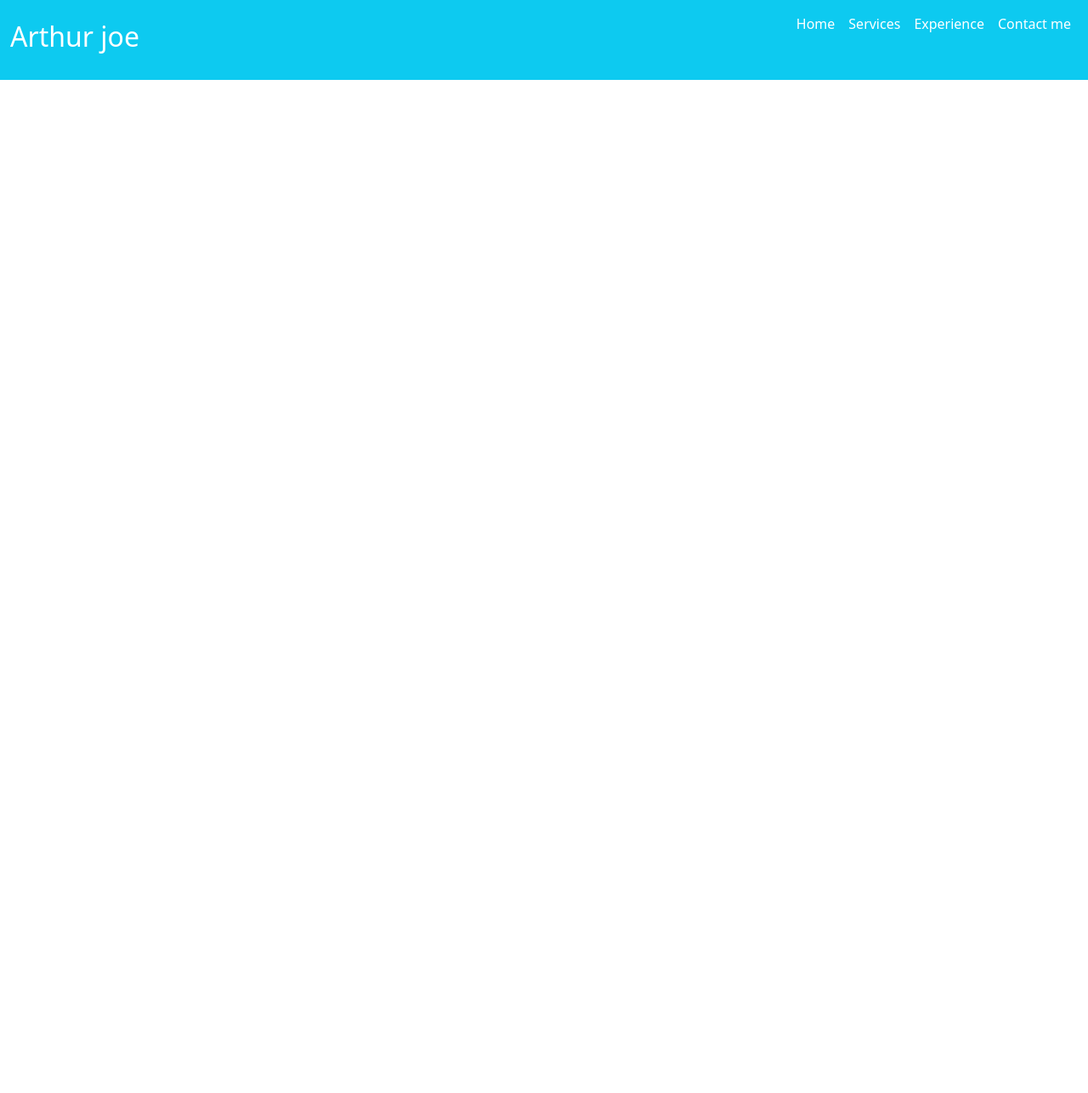
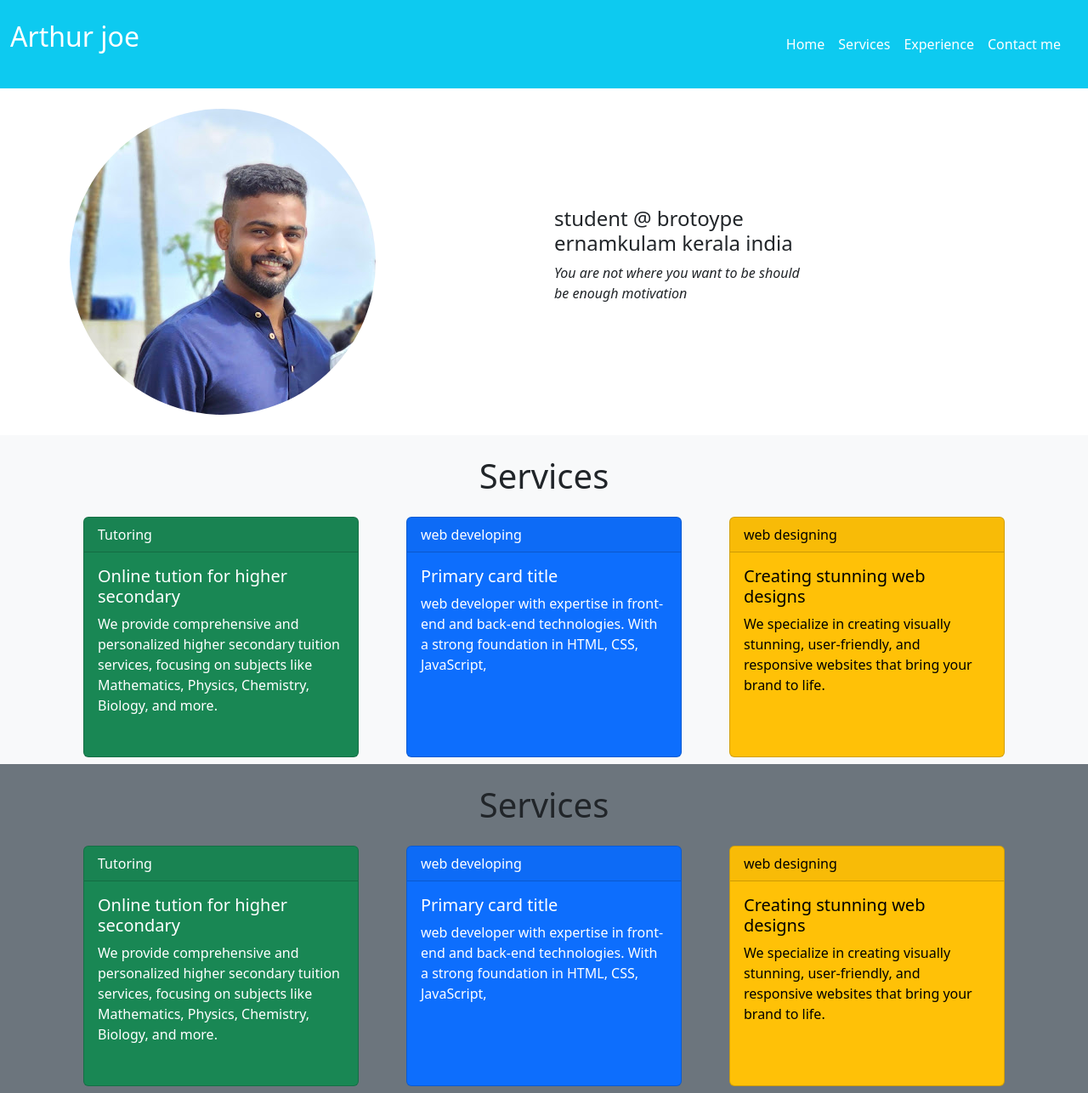
Before and after one commit to arthurjoe09/portfoliowebsite, a plain HTML site: page index.html in a window 1280 px wide. Shown: the whole page at 85% size. Before the commit the page ends 800 px from the top, so only its background shows below. Drawn offline with nearby package versions, Linux system fonts and the light colour scheme.

Commit message:
added services and experience cards

```diff
--- a/index.html
+++ b/index.html
@@ -14,7 +14,7 @@
             <div class="col-md-6 col-9 p-4 pl-5">
                 <h2>Arthur joe</h2>
             </div>
-            <div class="col-md-6 col-3">
+            <div class="col-md-6 col-3 p-4">
 
               <nav class="navbar navbar-expand-lg bg-info my-auto">
                 <div class="container-fluid ">
@@ -55,6 +55,139 @@
         </div>
     </header>
 
+    <section class="p-4">
+      <div class="container ">
+         <div class="row align-items-center">
+           <div class="col-md-6">
+              <img src="images/unnamed.jpg"class="img-fluid rounded-circle" alt="">
+           </div>
+           <div class="col-md-6">
+              <h4>
+                student @ brotoype <br>ernamkulam kerala india
+              </h4>
+              <p><i>You are not where you want to be should <br> be enough motivation</i></p>
+           </div>
+
+         </div>
+      </div>
+
+    </section>
+
+
+    <section class="bg-light p-4">
+
+      <div class="container">
+
+        <h1 class="text-center" >Services</h1>
+        <div class="row">
+
+          <div class="col-md-4">
+
+            <div class="card text-bg-success mb-3 mx-3" style="height: 100% ;margin-top: 1em;">
+              <div class="card-header">Tutoring</div>
+              <div class="card-body">
+                <h5 class="card-title">Online tution for higher secondary</h5>
+                <p class="card-text">We provide comprehensive and personalized higher secondary tuition services,
+                   focusing on subjects like Mathematics, Physics, Chemistry, Biology, and more.</p>
+              </div>
+            </div>
+
+          </div>
+
+
+          <div class="col-md-4">
+
+            <div class="card text-bg-primary mb-3 mx-3" style="height: 100%;margin-top: 1em;">
+              <div class="card-header">web developing</div>
+              <div class="card-body">
+                <h5 class="card-title">Primary card title</h5>
+                <p class="card-text"> web developer with expertise in front-end and back-end technologies.
+                  With a strong foundation in HTML, CSS, JavaScript,
+                  </p>
+              </div>
+            </div>
+
+          </div>
+
+          <div class="col-md-4">
+
+            <div class="card text-bg-warning mb-3 mx-3" style="height: 100%;margin-top: 1em;">
+              <div class="card-header">web designing</div>
+              <div class="card-body">
+                <h5 class="card-title">Creating stunning web designs</h5>
+                <p class="card-text">We specialize in creating visually stunning, user-friendly,
+                  and responsive websites that bring your brand to life. </p>
+              </div>
+            </div>
+
+
+          </div>
+
+
+
+        </div>
+
+      </div>
+
+    </section>
+
+    <section class="bg-secondary p-4">
+
+      <div class="container">
+
+        <h1 class="text-center" >Services</h1>
+        <div class="row">
+
+          <div class="col-md-4">
+
+            <div class="card text-bg-success mb-3 mx-3" style="height: 100%; margin-top: 1em;;">
+              <div class="card-header">Tutoring</div>
+              <div class="card-body">
+                <h5 class="card-title">Online tution for higher secondary</h5>
+                <p class="card-text">We provide comprehensive and personalized higher secondary tuition services,
+                   focusing on subjects like Mathematics, Physics, Chemistry, Biology, and more.</p>
+              </div>
+            </div>
+
+          </div>
+
+
+          <div class="col-md-4">
+
+            <div class="card text-bg-primary mb-3 mx-3" style="height: 100%;margin-top: 1em;">
+              <div class="card-header">web developing</div>
+              <div class="card-body">
+                <h5 class="card-title">Primary card title</h5>
+                <p class="card-text"> web developer with expertise in front-end and back-end technologies.
+                  With a strong foundation in HTML, CSS, JavaScript,
+                  </p>
+              </div>
+            </div>
+
+          </div>
+
+          <div class="col-md-4">
+
+            <div class="card text-bg-warning mb-3 mx-3" style="height: 100%;margin-top: 1em;">
+              <div class="card-header">web designing</div>
+              <div class="card-body">
+                <h5 class="card-title">Creating stunning web designs</h5>
+                <p class="card-text">We specialize in creating visually stunning, user-friendly,
+                  and responsive websites that bring your brand to life. </p>
+              </div>
+            </div>
+
+
+          </div>
+
+
+
+        </div>
+
+      </div>
+
+    </section>
+
 
 
 
```
Also changed, not shown: images/unnamed.jpg (added).
